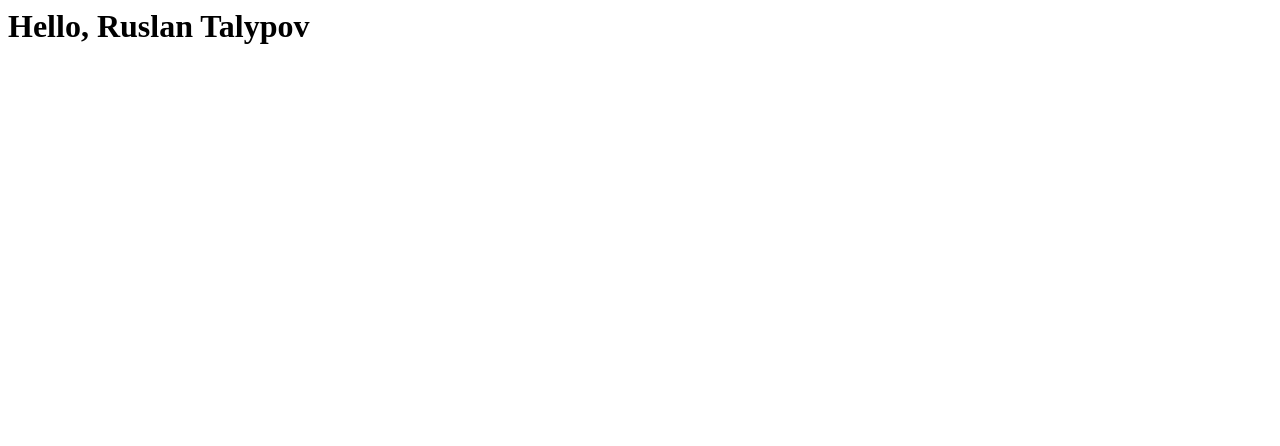
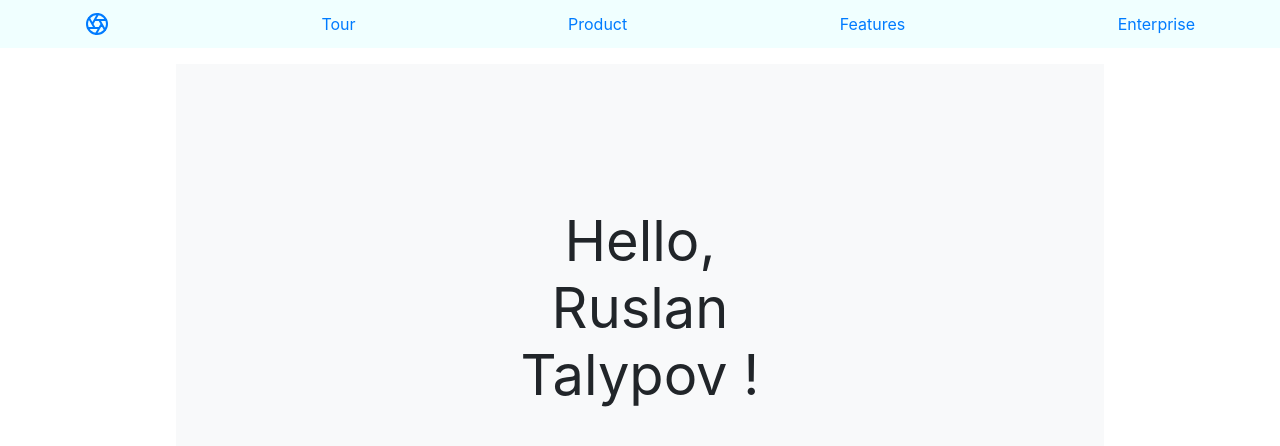
Before and after one commit to skribl5000/Django_course_2020, a Django app: page / in a window 1280 px wide. Shown: the top 446 px of the page. Run offline with Django 3.2, Linux system fonts and the light colour scheme; some libraries are stand-ins or nearby versions.

Commit message:
Шаблоны и шаблонные тэги
Можно разбить документ на блоки и использовать с помощью {%blockname %}
Также описан синтаксис циклов/условий итп в django.

```diff
--- a/Django_project_course/Django_project_course/views.py
+++ b/Django_project_course/Django_project_course/views.py
@@ -3,5 +3,7 @@ from django.shortcuts import render
 def home_view(request):
     context = {
         'name': 'Ruslan Talypov',
+        'range': range(10),
+
     }
     return render(request, 'home.html', context)
--- /dev/null
+++ b/Django_project_course/templates/base.html
@@ -0,0 +1,71 @@
+<!doctype html>
+<html lang="en">
+  <head>
+    <!-- Required meta tags -->
+    <meta charset="utf-8">
+    <meta name="viewport" content="width=device-width, initial-scale=1, shrink-to-fit=no">
+
+    <!-- Bootstrap CSS -->
+    <link rel="stylesheet" href="https://stackpath.bootstrapcdn.com/bootstrap/4.4.1/css/bootstrap.min.css" integrity="sha384-Vkoo8x4CGsO3+Hhxv8T/Q5PaXtkKtu6ug5TOeNV6gBiFeWPGFN9MuhOf23Q9Ifjh" crossorigin="anonymous">
+
+
+    <title>{%block title%}{% endblock%}</title>
+  </head>
+  <body>
+        <nav class="site-header sticky-top py-1">
+            <div class="container d-flex flex-column flex-md-row justify-content-between">
+            <a class="py-2" href="#" aria-label="Product">
+                <svg xmlns="http://www.w3.org/2000/svg" width="24" height="24" fill="none" stroke="currentColor" stroke-linecap="round" stroke-linejoin="round" stroke-width="2" class="d-block mx-auto" role="img" viewBox="0 0 24 24" focusable="false"><title>Product</title><circle cx="12" cy="12" r="10"/><path d="M14.31 8l5.74 9.94M9.69 8h11.48M7.38 12l5.74-9.94M9.69 16L3.95 6.06M14.31 16H2.83m13.79-4l-5.74 9.94"/></svg>
+            </a>
+            <a class="py-2 d-none d-md-inline-block" href="#">Tour</a>
+            <a class="py-2 d-none d-md-inline-block" href="#">Product</a>
+            <a class="py-2 d-none d-md-inline-block" href="#">Features</a>
+            <a class="py-2 d-none d-md-inline-block" href="#">Enterprise</a>
+            </div>
+        </nav>
+    <div class="wrapper">
+        {% comment %}
+        {%block tags%}{%endblock%}
+        https://docs.djangoproject.com/en/3.0/ref/templates/builtins/
+        {% endcomment %}
+
+
+        {%block content%}{% endblock%}
+    </div>
+
+
+
+    <!-- Optional JavaScript -->
+    <!-- jQuery first, then Popper.js, then Bootstrap JS -->
+    <script src="https://code.jquery.com/jquery-3.4.1.slim.min.js" integrity="sha384-J6qa4849blE2+poT4WnyKhv5vZF5SrPo0iEjwBvKU7imGFAV0wwj1yYfoRSJoZ+n" crossorigin="anonymous"></script>
+    <script src="https://cdn.jsdelivr.net/npm/popper.js@1.16.0/dist/umd/popper.min.js" integrity="sha384-Q6E9RHvbIyZFJoft+2mJbHaEWldlvI9IOYy5n3zV9zzTtmI3UksdQRVvoxMfooAo" crossorigin="anonymous"></script>
+    <script src="https://stackpath.bootstrapcdn.com/bootstrap/4.4.1/js/bootstrap.min.js" integrity="sha384-wfSDF2E50Y2D1uUdj0O3uMBJnjuUD4Ih7YwaYd1iqfktj0Uod8GCExl3Og8ifwB6" crossorigin="anonymous"></script>
+  </body>
+  <style>
+  .bd-placeholder-img {
+        font-size: 1.125rem;
+        text-anchor: middle;
+        -webkit-user-select: none;
+        -moz-user-select: none;
+        -ms-user-select: none;
+        user-select: none;
+      }
+
+      @media (min-width: 768px) {
+        .bd-placeholder-img-lg {
+          font-size: 3.5rem;
+        }
+      }
+    .wrapper{
+        width: 75%;
+        float: left;
+        margin-left: 12.5%;
+    }
+    nav{
+      background-color: azure;
+    }
+    body{
+        text-align: center;
+    }
+  </style>
+</html>
--- a/Django_project_course/templates/home.html
+++ b/Django_project_course/templates/home.html
@@ -1,5 +1,31 @@
-<html>
-    <body>
-        <h1>Hello, {{name}}</h1>
-    </body>
-</html>
+{% extends "base.html"%}
+
+{%block title%}Home Page{% endblock%}
+
+{%block tags%}
+
+<!-- if else -->
+{% if 1 == 1 %}
+        True
+        {% else %}
+        False
+        {% endif %}
+<!-- for -->
+<ul>
+{% for i in range %}
+<!-- Range вписывается в context -->
+    <li>{{i}}</li>
+{% endfor %}
+</ul>
+
+{% endblock %}
+
+{%block content%}
+<div class="position-relative overflow-hidden p-3 p-md-5 m-md-3 text-center bg-light">
+    <div class="col-md-5 p-lg-5 mx-auto my-5">
+    <h1 class="display-4 font-weight-normal">Hello, {{name}} !</h1>
+    </div>
+    <div class="product-device shadow-sm d-none d-md-block"></div>
+    <div class="product-device product-device-2 shadow-sm d-none d-md-block"></div>
+</div>
+{% endblock%}
```
